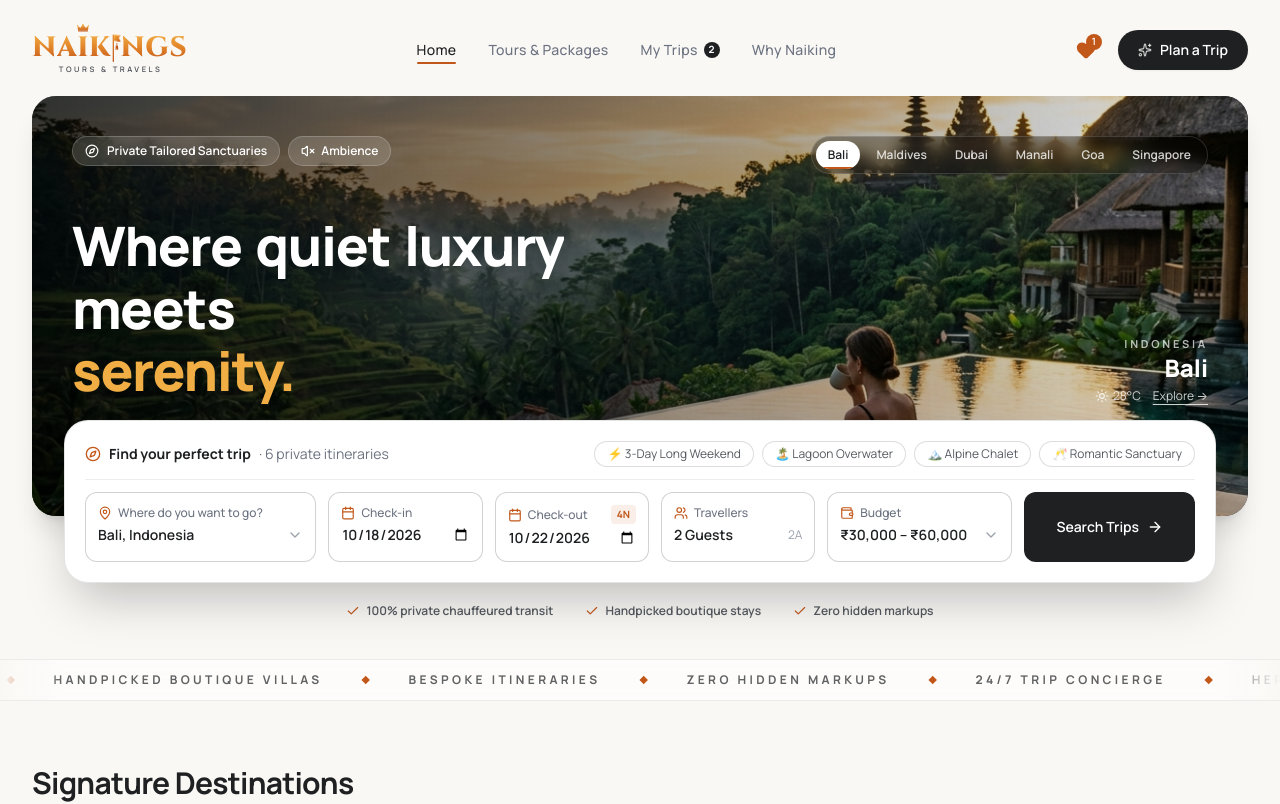
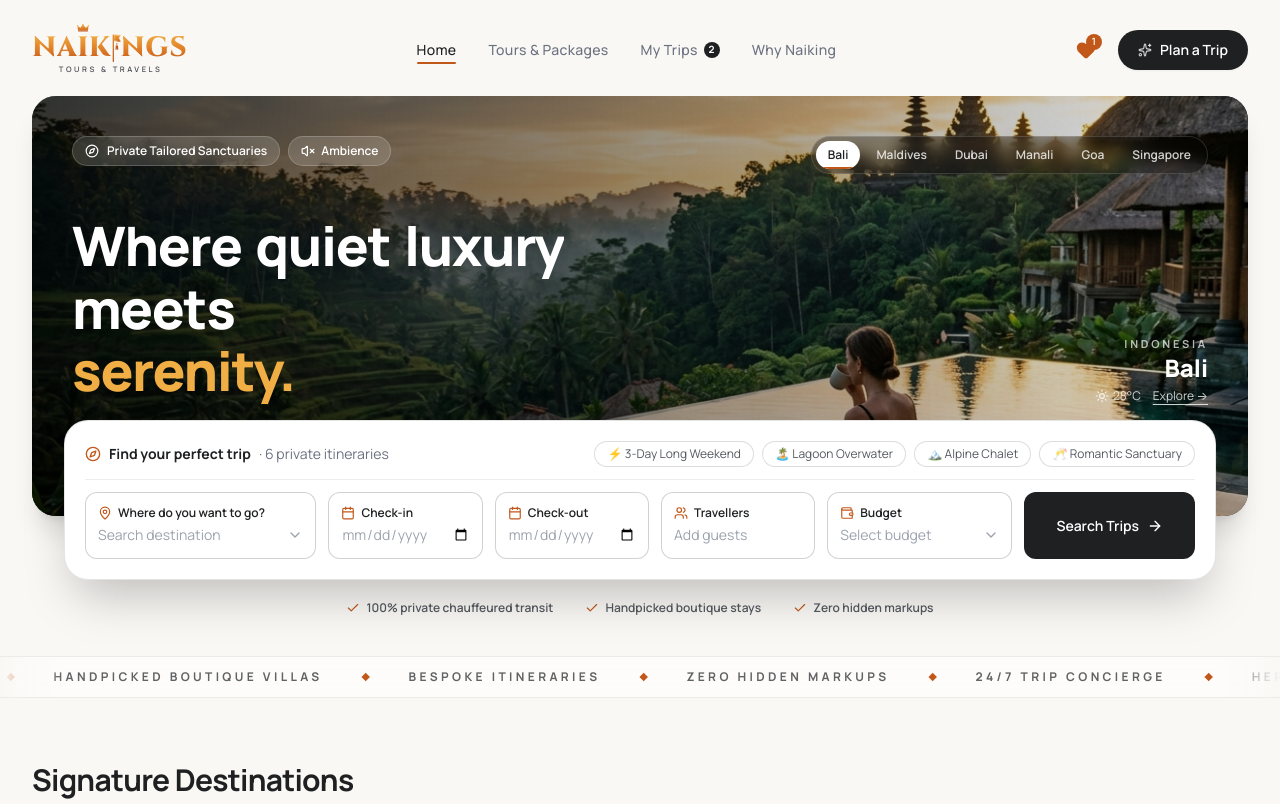
Before and after one commit to anukgcas/naiking_tours, a React (Vite) app: page / in a window 1280 px wide. Shown: the top 804 px of the page. Built offline with nearby package versions, Linux system fonts and the light colour scheme.

Commit message:
tab hero

```diff
--- a/src/components/Hero.tsx
+++ b/src/components/Hero.tsx
@@ -131,14 +131,15 @@ export const Hero: React.FC<HeroProps> = ({
   packagesCount = 6,
 }) => {
   const [activeReelIndex, setActiveReelIndex] = useState(0);
-  const [destination, setDestination] = useState('Bali, Indonesia');
+  const [destination, setDestination] = useState('');
   const [isDestOpen, setIsDestOpen] = useState(false);
-  const [checkIn, setCheckIn] = useState('2026-10-18');
-  const [checkOut, setCheckOut] = useState('2026-10-22');
+  const [checkIn, setCheckIn] = useState('');
+  const [checkOut, setCheckOut] = useState('');
   const [adults, setAdults] = useState(2);
   const [children, setChildren] = useState(0);
+  const [guestsChosen, setGuestsChosen] = useState(false);
   const [isTravellersOpen, setIsTravellersOpen] = useState(false);
-  const [budgetRange, setBudgetRange] = useState('30k-60k');
+  const [budgetRange, setBudgetRange] = useState('');
   const [isBudgetOpen, setIsBudgetOpen] = useState(false);
   const [isAudioPlaying, setIsAudioPlaying] = useState(false);
 
@@ -149,7 +150,6 @@ export const Hero: React.FC<HeroProps> = ({
     const id = setTimeout(() => {
       const next = (activeReelIndex + 1) % DESTINATION_REELS.length;
       setActiveReelIndex(next);
-      setDestination(`${DESTINATION_REELS[next].name}, ${DESTINATION_REELS[next].country}`);
     }, REEL_INTERVAL_MS);
     return () => clearTimeout(id);
   }, [activeReelIndex]);
@@ -171,16 +171,16 @@ export const Hero: React.FC<HeroProps> = ({
 
   // Calculate nights
   const calculateNights = () => {
+    if (!checkIn || !checkOut) return 0;
     const d1 = new Date(checkIn);
     const d2 = new Date(checkOut);
     const diff = Math.ceil(Math.abs(d2.getTime() - d1.getTime()) / (1000 * 60 * 60 * 24));
-    return isNaN(diff) || diff === 0 ? 3 : diff;
+    return isNaN(diff) ? 0 : diff;
   };
 
   const handleSelectReel = (index: number) => {
     setActiveReelIndex(index);
     const target = DESTINATION_REELS[index];
-    setDestination(`${target.name}, ${target.country}`);
     if (isAudioPlaying) {
       sanctuaryAudio.play(target.audioMode);
     }
@@ -206,6 +206,7 @@ export const Hero: React.FC<HeroProps> = ({
       setDestination('Bali, Indonesia');
       setAdults(2);
       setChildren(0);
+      setGuestsChosen(true);
       setActiveReelIndex(0);
     }
   };
@@ -213,17 +214,17 @@ export const Hero: React.FC<HeroProps> = ({
   const handleSearchSubmit = (e: React.FormEvent) => {
     e.preventDefault();
     onSearch({
-      destination: destination.split(',')[0].trim(),
+      destination: destination.split(',')[0].trim() || 'all',
       checkIn,
       checkOut,
       adults,
       children,
-      budgetRange,
+      budgetRange: budgetRange || 'any',
     });
   };
 
   const selectedBudgetLabel =
-    BUDGET_OPTIONS.find((b) => b.value === budgetRange)?.label || 'Select Budget';
+    BUDGET_OPTIONS.find((b) => b.value === budgetRange)?.label || '';
 
   const headlineWords = ['Where', 'quiet', 'luxury', 'meets'];
 
@@ -411,13 +412,13 @@ export const Hero: React.FC<HeroProps> = ({
                   onClick={() => setIsDestOpen(!isDestOpen)}
                   className="cursor-pointer"
                 >
-                  <div className="flex items-center gap-1.5 text-xs font-medium text-[#6B7280]">
+                  <div className="flex items-center gap-1.5 text-xs font-semibold text-[#1E2022]">
                     <MapPin className="w-3.5 h-3.5 text-[#C2571A]" />
                     <span>Where do you want to go?</span>
                   </div>
                   <div className="mt-1 flex items-center justify-between">
-                    <span className="text-sm font-semibold text-[#1E2022] truncate">
-                      {destination}
+                    <span className={`text-sm truncate ${destination ? 'font-semibold text-[#1E2022]' : 'font-normal text-[#9CA3AF]'}`}>
+                      {destination || 'Search destination'}
                     </span>
                     <ChevronDown className="w-4 h-4 text-[#9CA3AF]" />
                   </div>
@@ -454,7 +455,7 @@ export const Hero: React.FC<HeroProps> = ({
               <div className="p-3 rounded-xl bg-white border border-[#1E2022]/20 hover:border-[#1E2022]/45 focus-within:border-[#1E2022] focus-within:ring-2 focus-within:ring-[#1E2022]/10 transition-colors">
                 <label
                   htmlFor="checkin-hero"
-                  className="flex items-center gap-1.5 text-xs font-medium text-[#6B7280]"
+                  className="flex items-center gap-1.5 text-xs font-semibold text-[#1E2022]"
                 >
                   <Calendar className="w-3.5 h-3.5 text-[#C2571A]" />
                   <span>Check-in</span>
@@ -464,7 +465,7 @@ export const Hero: React.FC<HeroProps> = ({
                   type="date"
                   value={checkIn}
                   onChange={(e) => setCheckIn(e.target.value)}
-                  className="mt-1 w-full text-sm font-semibold text-[#1E2022] bg-transparent focus:outline-none cursor-pointer"
+                  className={`mt-1 w-full text-sm bg-transparent focus:outline-none cursor-pointer ${checkIn ? 'font-semibold text-[#1E2022]' : 'font-normal text-[#9CA3AF]'}`}
                 />
               </div>
 
@@ -473,21 +474,23 @@ export const Hero: React.FC<HeroProps> = ({
                 <div className="flex items-center justify-between">
                   <label
                     htmlFor="checkout-hero"
-                    className="flex items-center gap-1.5 text-xs font-medium text-[#6B7280]"
+                    className="flex items-center gap-1.5 text-xs font-semibold text-[#1E2022]"
                   >
                     <Calendar className="w-3.5 h-3.5 text-[#C2571A]" />
                     <span>Check-out</span>
                   </label>
+                  {calculateNights() > 0 && (
                     <span className="text-[10px] font-bold text-[#C2571A] bg-[#C2571A]/10 px-1.5 py-0.5 rounded">
                       {calculateNights()}N
                     </span>
+                  )}
                 </div>
                 <input
                   id="checkout-hero"
                   type="date"
                   value={checkOut}
                   onChange={(e) => setCheckOut(e.target.value)}
-                  className="mt-1 w-full text-sm font-semibold text-[#1E2022] bg-transparent focus:outline-none cursor-pointer"
+                  className={`mt-1 w-full text-sm bg-transparent focus:outline-none cursor-pointer ${checkOut ? 'font-semibold text-[#1E2022]' : 'font-normal text-[#9CA3AF]'}`}
                 />
               </div>
 
@@ -497,17 +500,23 @@ export const Hero: React.FC<HeroProps> = ({
                   onClick={() => setIsTravellersOpen(!isTravellersOpen)}
                   className="cursor-pointer"
                 >
-                  <div className="flex items-center gap-1.5 text-xs font-medium text-[#6B7280]">
+                  <div className="flex items-center gap-1.5 text-xs font-semibold text-[#1E2022]">
                     <Users className="w-3.5 h-3.5 text-[#C2571A]" />
                     <span>Travellers</span>
                   </div>
                   <div className="mt-1 flex items-center justify-between">
+                    {guestsChosen ? (
+                      <>
                         <span className="text-sm font-semibold text-[#1E2022]">
                           {adults + children} Guest{adults + children > 1 ? 's' : ''}
                         </span>
                         <span className="text-xs text-[#9CA3AF]">
                           {adults}A {children > 0 ? `· ${children}C` : ''}
                         </span>
+                      </>
+                    ) : (
+                      <span className="text-sm font-normal text-[#9CA3AF]">Add guests</span>
+                    )}
                   </div>
                 </div>
 
@@ -569,7 +578,10 @@ export const Hero: React.FC<HeroProps> = ({
 
                     <button
                       type="button"
-                      onClick={() => setIsTravellersOpen(false)}
+                      onClick={() => {
+                        setGuestsChosen(true);
+                        setIsTravellersOpen(false);
+                      }}
                       className="w-full py-1.5 text-xs font-semibold rounded-lg bg-[#FAF8F5] hover:bg-gray-100 text-[#1E2022]"
                     >
                       Done
@@ -584,13 +596,13 @@ export const Hero: React.FC<HeroProps> = ({
                   onClick={() => setIsBudgetOpen(!isBudgetOpen)}
                   className="cursor-pointer"
                 >
-                  <div className="flex items-center gap-1.5 text-xs font-medium text-[#6B7280]">
+                  <div className="flex items-center gap-1.5 text-xs font-semibold text-[#1E2022]">
                     <Wallet className="w-3.5 h-3.5 text-[#C2571A]" />
                     <span>Budget</span>
                   </div>
                   <div className="mt-1 flex items-center justify-between">
-                    <span className="text-sm font-semibold text-[#1E2022] truncate">
-                      {selectedBudgetLabel}
+                    <span className={`text-sm truncate ${selectedBudgetLabel ? 'font-semibold text-[#1E2022]' : 'font-normal text-[#9CA3AF]'}`}>
+                      {selectedBudgetLabel || 'Select budget'}
                     </span>
                     <ChevronDown className="w-4 h-4 text-[#9CA3AF]" />
                   </div>
```
Lines whose indentation alone changed are shown as unchanged.
